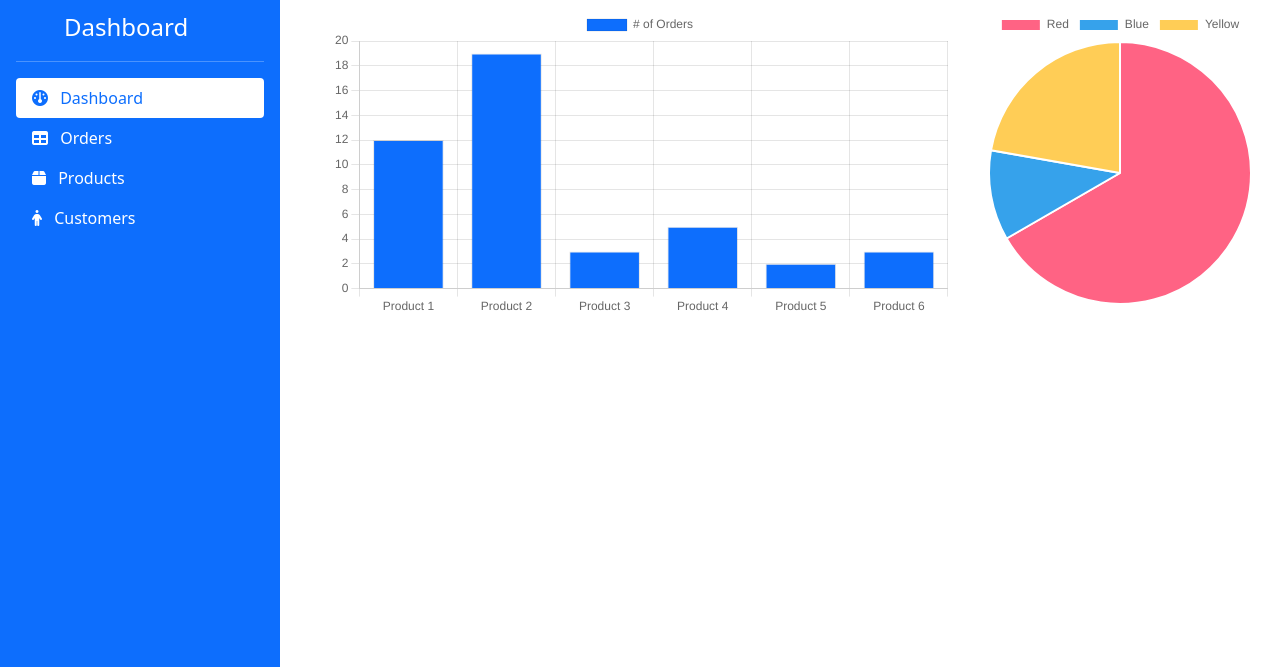
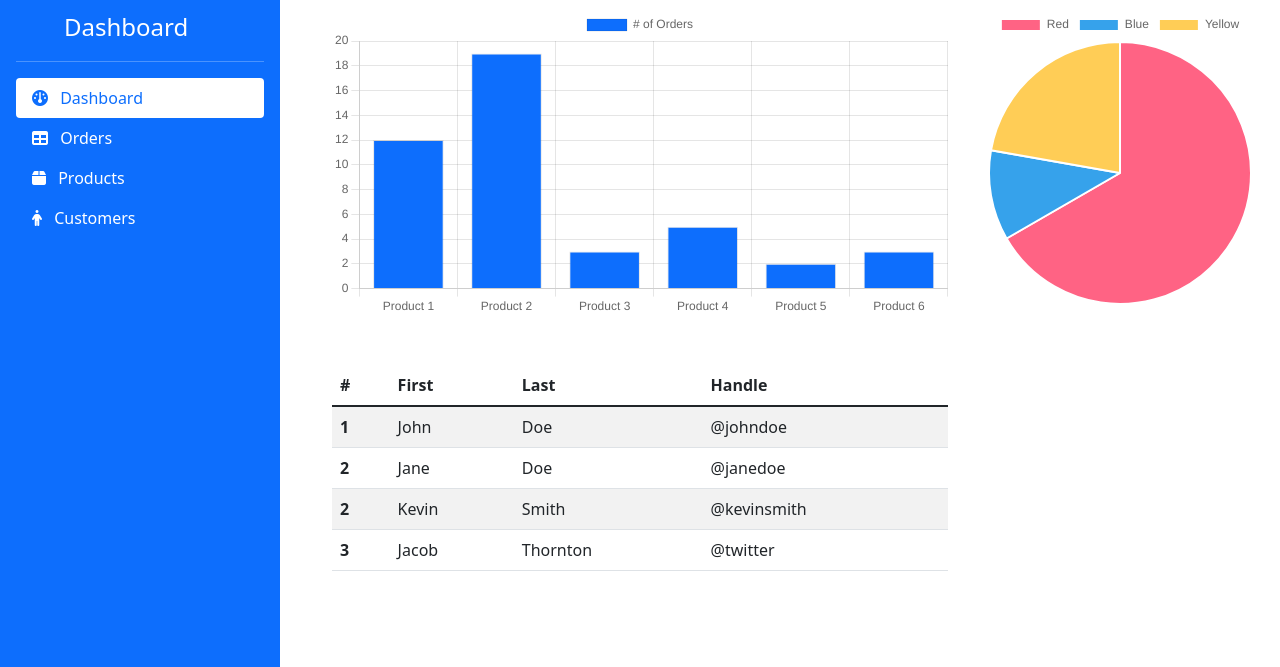
Before and after one commit to nadirkerem/admin-dashboard-bootstrap, a plain HTML site: page index.html in a window 1280 px wide. Shown: the part 63-730 px from the top of the page. Drawn offline with nearby package versions, Linux system fonts and the light colour scheme.

Commit message:
add demo table

```diff
--- a/index.html
+++ b/index.html
@@ -106,18 +106,60 @@
         </div>
       </div>
       <!-- SIDEBAR END -->
-      <!-- CHARTS -->
       <div class="col-9 col-md-6 mt-3">
+        <!-- CHART -->
         <div>
           <canvas id="bar-chart"></canvas>
         </div>
+        <!-- CHART -->
+        <!-- TABLE -->
+        <table class="table table-striped mt-5 ">
+          <thead>
+            <tr>
+              <th scope="col">#</th>
+              <th scope="col">First</th>
+              <th scope="col">Last</th>
+              <th scope="col">Handle</th>
+            </tr>
+          </thead>
+          <tbody>
+            <tr>
+              <th scope="row">1</th>
+              <td>John</td>
+              <td>Doe</td>
+              <td>@johndoe</td>
+            </tr>
+            <tr>
+              <th scope="row">2</th>
+              <td>Jane</td>
+              <td>Doe</td>
+              <td>@janedoe</td>
+            </tr>
+            <tr>
+              <th scope="row">2</th>
+              <td>Kevin</td>
+              <td>Smith</td>
+              <td>@kevinsmith</td>
+            </tr>
+            <tr>
+              <th scope="row">3</th>
+              <td>
+                Jacob
+              </td>
+              <td>Thornton</td>
+              <td>@twitter</td>
+            </tr>
+          </tbody>
+        </table>
+        <!-- TABLE END -->
       </div>
       <div class="col-3 col-md-3 mt-3">
+        <!-- CHART -->
         <div>
           <canvas id="pie-chart"></canvas>
         </div>
+        <!-- CHART -->
       </div>
-      <!-- CHARTS END -->
     </div>
 
 
```
